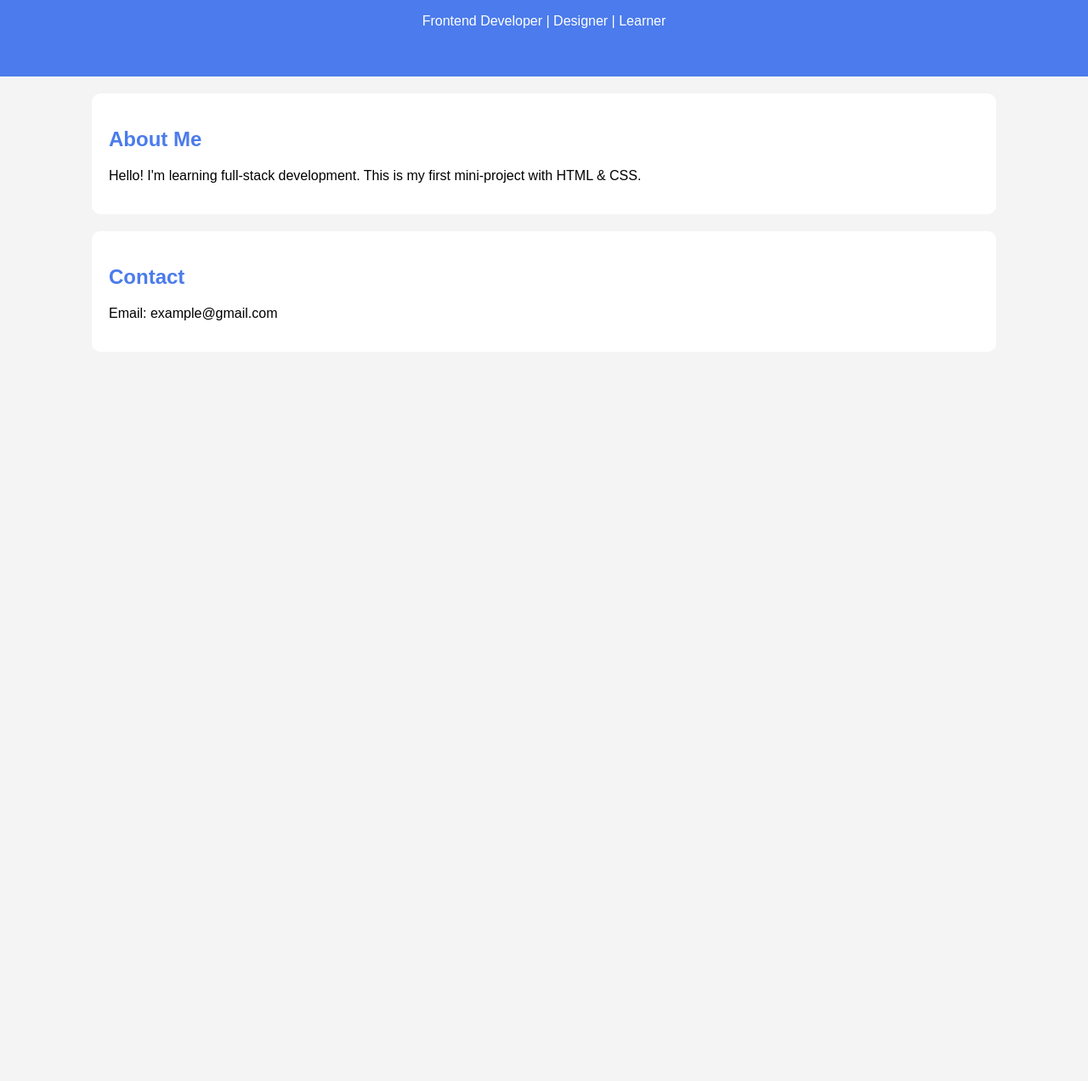
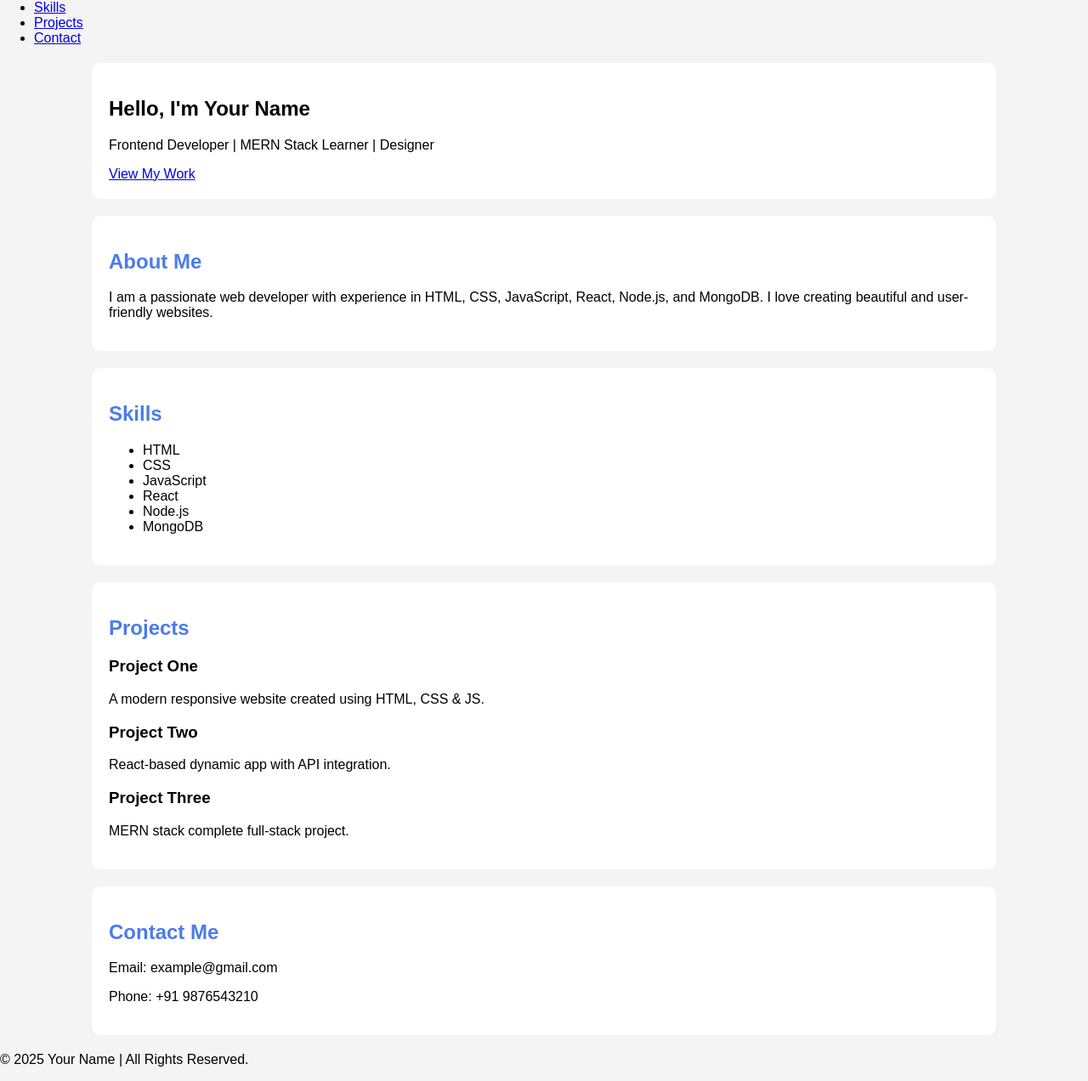
Before and after one commit to ashokreddy92/my-portfolio, a plain HTML site: page index.html in a window 1280 px wide. Shown: the part 104-1376 px from the top of the page at 85% size. Before the commit the page ends 800 px from the top, so only its background shows below. Drawn offline with Linux system fonts and the light colour scheme.

Commit message:
Revamp portfolio layout and add new sections

```diff
--- a/index.html
+++ b/index.html
@@ -1,27 +1,84 @@
 <!DOCTYPE html>
 <html lang="en">
 <head>
-    <meta charset="UTF-8">
-    <meta name="viewport" content="width=device-width, initial-scale=1.0">
+    <meta charset="UTF-8" />
+    <meta name="viewport" content="width=device-width, initial-scale=1.0" />
     <title>My Portfolio</title>
-    <link rel="stylesheet" href="style.css">
+    <link rel="stylesheet" href="style.css" />
 </head>
 <body>
 
-    <header>
-        <h1>Welcome to My Portfolio</h1>
-        <p>Frontend Developer | Designer | Learner</p>
-    </header>
+    <nav>
+        <h2 class="logo">MyPortfolio</h2>
+        <ul class="nav-links">
+            <li><a href="#home">Home</a></li>
+            <li><a href="#about">About</a></li>
+            <li><a href="#skills">Skills</a></li>
+            <li><a href="#projects">Projects</a></li>
+            <li><a href="#contact">Contact</a></li>
+        </ul>
+    </nav>
 
-    <section class="about">
-        <h2>About Me</h2>
-        <p>Hello! I'm learning full-stack development. This is my first mini-project with HTML & CSS.</p>
+    <!-- Hero Section -->
+    <section id="home" class="hero">
+        <h1>Hello, I'm <span>Your Name</span></h1>
+        <p>Frontend Developer | MERN Stack Learner | Designer</p>
+        <a href="#projects" class="btn">View My Work</a>
     </section>
 
-    <section class="contact">
-        <h2>Contact</h2>
-        <p>Email: example@gmail.com</p>
+    <!-- About -->
+    <section id="about" class="about">
+        <h2>About Me</h2>
+        <p>
+            I am a passionate web developer with experience in HTML, CSS,
+            JavaScript, React, Node.js, and MongoDB. I love creating
+            beautiful and user-friendly websites.
+        </p>
     </section>
 
+    <!-- Skills -->
+    <section id="skills" class="skills">
+        <h2>Skills</h2>
+        <ul>
+            <li>HTML</li>
+            <li>CSS</li>
+            <li>JavaScript</li>
+            <li>React</li>
+            <li>Node.js</li>
+            <li>MongoDB</li>
+        </ul>
+    </section>
+
+    <!-- Projects -->
+    <section id="projects" class="projects">
+        <h2>Projects</h2>
+        <div class="project-container">
+            <div class="project-card">
+                <h3>Project One</h3>
+                <p>A modern responsive website created using HTML, CSS & JS.</p>
+            </div>
+            <div class="project-card">
+                <h3>Project Two</h3>
+                <p>React-based dynamic app with API integration.</p>
+            </div>
+            <div class="project-card">
+                <h3>Project Three</h3>
+                <p>MERN stack complete full-stack project.</p>
+            </div>
+        </div>
+    </section>
+
+    <!-- Contact -->
+    <section id="contact" class="contact">
+        <h2>Contact Me</h2>
+        <p>Email: example@gmail.com</p>
+        <p>Phone: +91 9876543210</p>
+    </section>
+
+    <footer>
+        <p>© 2025 Your Name | All Rights Reserved.</p>
+    </footer>
+
+    <script src="script.js"></script>
 </body>
 </html>
```
